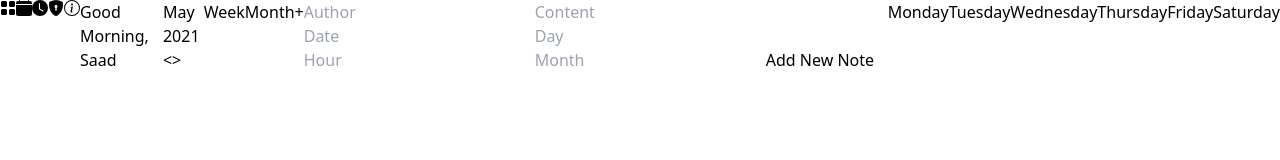
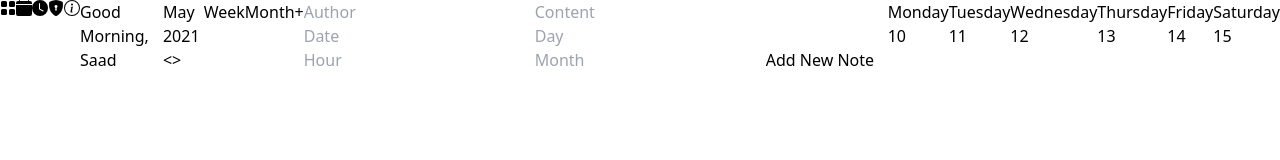
Before and after one commit to BlueZ-95/team-calendar, a Next.js app: page / in a window 1280 px wide. Shown: the top 160 px of the page. Built offline with nearby package versions, Linux system fonts and the light colour scheme.

Commit message:
added week dates

```diff
--- a/Components/CalendarHeader.js
+++ b/Components/CalendarHeader.js
@@ -19,13 +19,13 @@ function CalendarHeader({ addNote }) {
 
             <span className="relative h-full flex items-center justify-between">
                 <div className="flex items-center justify-center w-48 h-2/3 bg-blue-100 rounded-lg px-1 text-sm text-center font-medium">
-                    <span className={`block w-1/2 mx-1 py-1 cursor-pointer ${isWeekSelected ? 'rounded-md shadow-lg text-blue-500 bg-white' : 'text-gray-400'}`} onClick={e => selectWeekOrMonth(e, true)}>Week</span>
-                    <span className={`block w-1/2 mx-1 py-1 cursor-pointer ${!isWeekSelected ? 'rounded-md shadow-lg text-blue-500 bg-white' : 'text-gray-400'}`} onClick={e => selectWeekOrMonth(e, false)}>Month</span>
+                    <span className={`block w-1/2 mx-1 py-1 cursor-pointer transition duration-200 ease-out ${isWeekSelected ? 'rounded-md shadow-lg text-blue-500 bg-white' : 'text-gray-400'}`} onClick={e => selectWeekOrMonth(e, true)}>Week</span>
+                    <span className={`block w-1/2 mx-1 py-1 cursor-pointer transition duration-200 ease-out ${!isWeekSelected ? 'rounded-md shadow-lg text-blue-500 bg-white' : 'text-gray-400'}`} onClick={e => selectWeekOrMonth(e, false)}>Month</span>
                 </div>
 
                 <span className="w-10 h-10 bg-blue-500 ml-5 rounded-lg cursor-pointer select-none hover:shadow-md"><p className="text-3xl font-light flex items-center justify-center text-white" onClick={() => toggleAddNewNote()}>+</p></span>
 
-                <div className={`transform ${isFormVisible ? 'scale-y-100' : 'scale-y-0'} origin-top transition duration-150 ease-out absolute w-64 h-96 bg-blue-300 top-16 rounded-xl p-5 select-none`}>
+                <div className={`transform ${isFormVisible ? 'scale-y-100' : 'scale-y-0'} origin-top transition duration-75 ease-out absolute w-64 h-96 bg-blue-300 top-16 rounded-xl p-5 select-none`}>
                     <form onSubmit={addNote}>
                         <input className={"w-full h-8 p-2 my-2 rounded-md outline-none"} name="author" placeholder="Author" type="text" />
                         <input className={"w-full h-8 p-2 my-2 rounded-md outline-none"} name="cardContent" placeholder="Content" type="text" />
--- a/Components/WeeklyCards.js
+++ b/Components/WeeklyCards.js
@@ -2,10 +2,23 @@
 import Card from "./Card"
 
 function WeeklyCards({ notes }) {
+
+    //Get current week dates
+    let currDate = new Date();
+    let currentWeek = [];
+
+    for (let i = 1; i < 7; i++) {
+        let first = currDate.getDate() - currDate.getDay() + i;
+        let day = new Date(currDate.setDate(first));
+        currentWeek.push(day)
+    }
+    //
+
+
     return (
         <div className="w-full flex mt-5 overflow-hidden">
             <div className="w-1/6 h-full flex flex-col items-center justify-start">
-                <h1 className="font-medium text-2xl text-gray-400">Monday</h1>
+                <h1 className="font-medium text-2xl text-gray-400">Monday <p className="text-center text-base">{currentWeek[0].getDate()}</p></h1>
                 {
                     notes.hasOwnProperty('Monday') && notes.Monday.map(note => {
                         return <Card cardContent={note.cardContent} time={note.hour} />
@@ -13,7 +26,7 @@ function WeeklyCards({ notes }) {
                 }
             </div>
             <div className="w-1/6 h-full flex flex-col items-center justify-start">
-                <h1  className="font-medium text-2xl text-gray-400">Tuesday</h1>
+                <h1  className="font-medium text-2xl text-gray-400">Tuesday <p className="text-center text-base">{currentWeek[1].getDate()}</p></h1>
                 {
                     notes.hasOwnProperty('Tuesday') && notes.Tuesday.map(note => {
                         return <Card cardContent={note.cardContent} time={note.hour} />
@@ -21,7 +34,7 @@ function WeeklyCards({ notes }) {
                 }
             </div>
             <div className="w-1/6 h-full flex flex-col items-center justify-start">
-                <h1  className="font-medium text-2xl text-gray-400">Wednesday</h1>
+                <h1  className="font-medium text-2xl text-gray-400">Wednesday <p className="text-center text-base">{currentWeek[2].getDate()}</p></h1>
                 {
                     notes.hasOwnProperty('Wednesday') && notes.Wednesday.map(note => {
                         return <Card cardContent={note.cardContent} time={note.hour} />
@@ -29,7 +42,7 @@ function WeeklyCards({ notes }) {
                 }
             </div>
             <div className="w-1/6 h-full flex flex-col items-center justify-start">
-                <h1 className="font-medium text-2xl text-gray-400">Thursday</h1>
+                <h1 className="font-medium text-2xl text-gray-400">Thursday <p className="text-center text-base">{currentWeek[3].getDate()}</p></h1>
                 {
                     notes.hasOwnProperty('Thursday') && notes.Thursday.map(note => {
                         return <Card cardContent={note.cardContent} time={note.hour} />
@@ -37,7 +50,7 @@ function WeeklyCards({ notes }) {
                 }
             </div>
             <div className="w-1/6 h-full flex flex-col items-center justify-start">
-                <h1 className="font-medium text-2xl text-gray-400">Friday</h1>
+                <h1 className="font-medium text-2xl text-gray-400">Friday <p className="text-center text-base">{currentWeek[4].getDate()}</p></h1>
                 {
                     notes.hasOwnProperty('Friday') && notes.Friday.map(note => {
                         return <Card cardContent={note.cardContent} time={note.hour} />
@@ -45,7 +58,7 @@ function WeeklyCards({ notes }) {
                 }
             </div>
             <div className="w-1/6 h-full flex flex-col items-center justify-start">
-                <h1  className="font-medium text-2xl text-gray-400">Saturday</h1>
+                <h1  className="font-medium text-2xl text-gray-400">Saturday <p className="text-center text-base">{currentWeek[5].getDate()}</p></h1>
                 {
                     notes.hasOwnProperty('Saturday') && notes.Saturday.map(note => {
                         return <Card cardContent={note.cardContent} time={note.hour} />
```
